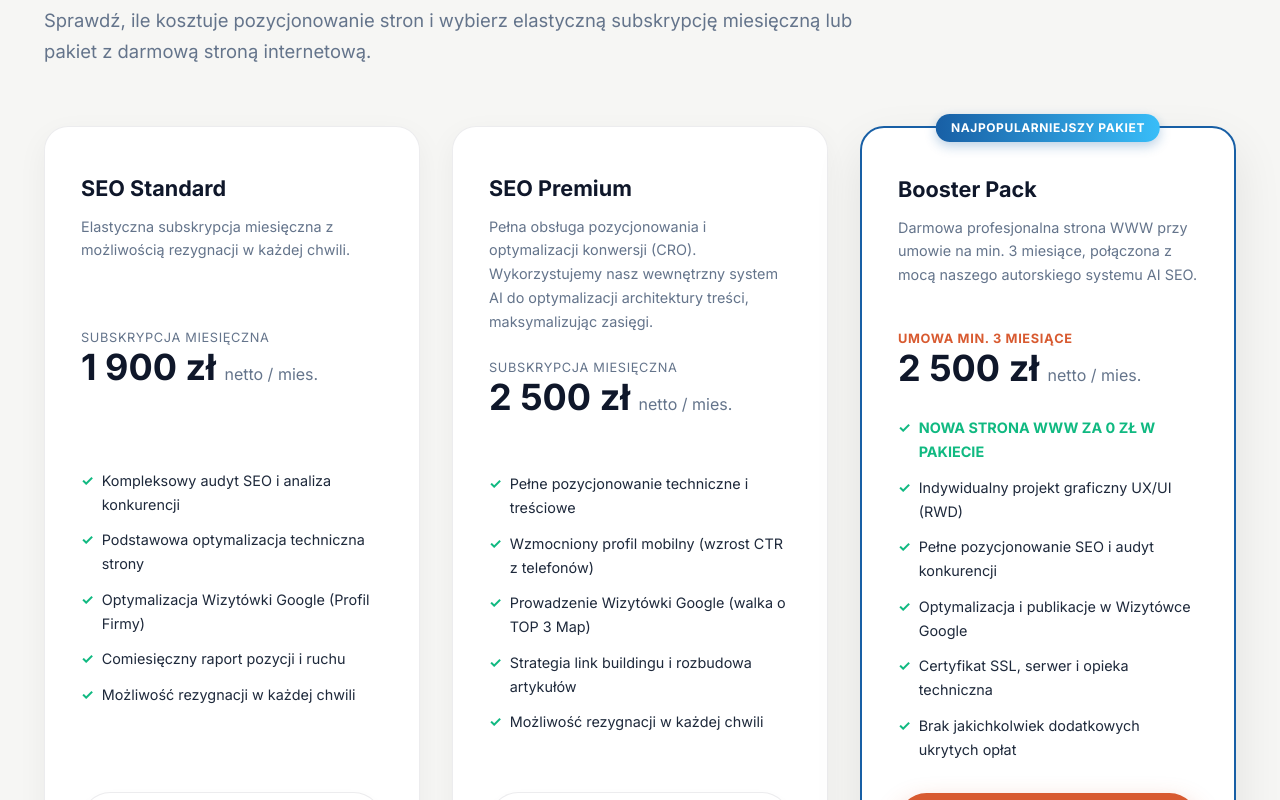
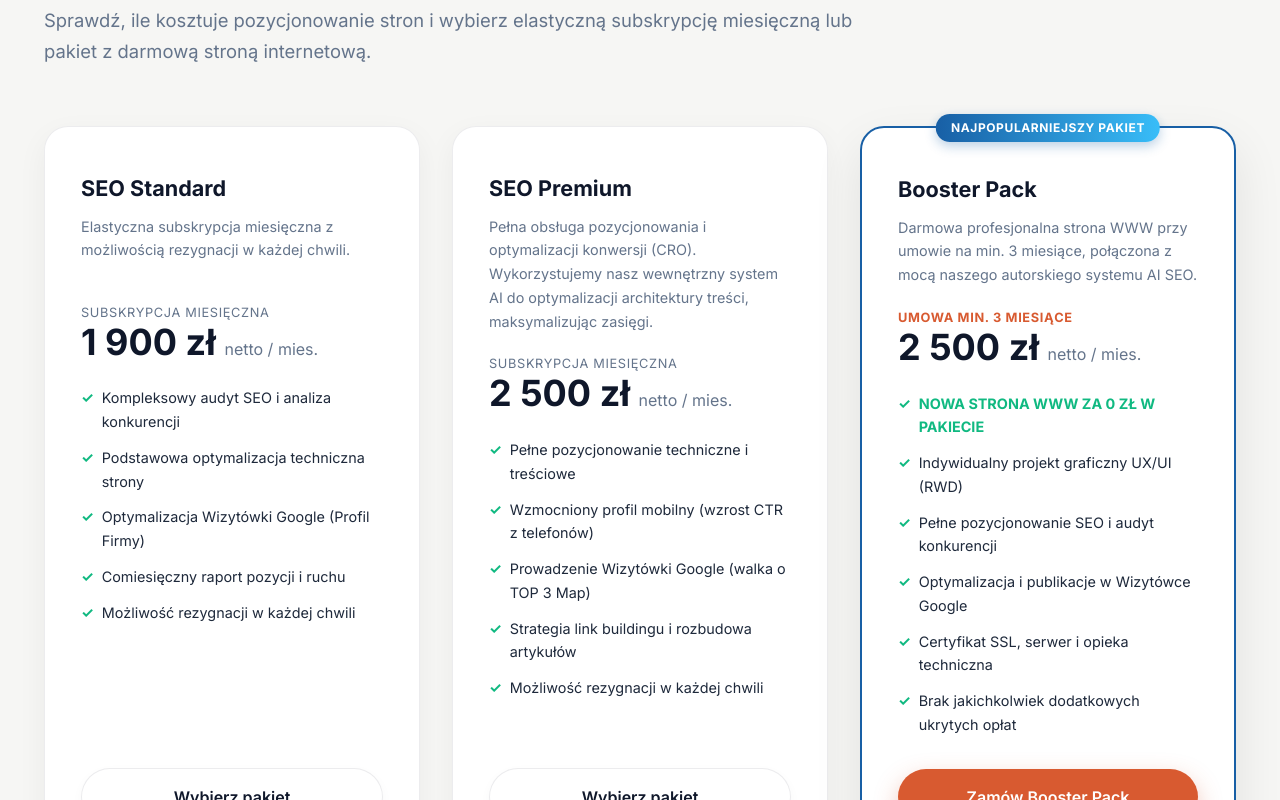
Before and after one commit to FSliwa/AI-SEO-COMPANY, a Next.js app: page / in a window 1280 px wide. Shown: the part 5060-5860 px from the top of the page. Built offline with nearby package versions, Linux system fonts and the light colour scheme.

Commit message:
Align pricing prices to exact same height & position feature bullets directly under price

```diff
--- a/app/globals.css
+++ b/app/globals.css
@@ -1134,7 +1134,6 @@ button, input, select, textarea {
   padding: 2.75rem 2.25rem;
   display: flex;
   flex-direction: column;
-  justify-content: space-between;
   box-shadow: var(--shadow-md);
   transition: all var(--transition-normal);
   position: relative;
@@ -1171,8 +1170,8 @@ button, input, select, textarea {
 .pricing-desc {
   font-size: 0.9rem;
   color: var(--color-text-muted);
-  min-height: 88px;
-  margin-bottom: 1.5rem;
+  min-height: 4.2rem;
+  margin-bottom: 1.25rem;
 }
 
 .price-label {
@@ -1187,7 +1186,7 @@ button, input, select, textarea {
   font-weight: 700;
   color: var(--color-text-dark);
   line-height: 1.1;
-  margin-bottom: 1.75rem;
+  margin-bottom: 1.5rem;
 }
 
 .pricing-features {
@@ -1196,6 +1195,7 @@ button, input, select, textarea {
   display: flex;
   flex-direction: column;
   gap: 0.75rem;
+  flex-grow: 1;
 }
 
 .pricing-features li {
@@ -1983,6 +1983,7 @@ button, input, select, textarea {
   animation: shimmerGlow 4s infinite linear !important;
 }
 .pricing-card .btn {
+  margin-top: auto !important;
   transition: transform 0.25s ease, box-shadow 0.25s ease !important;
 }
 .pricing-card .btn:hover {
```
